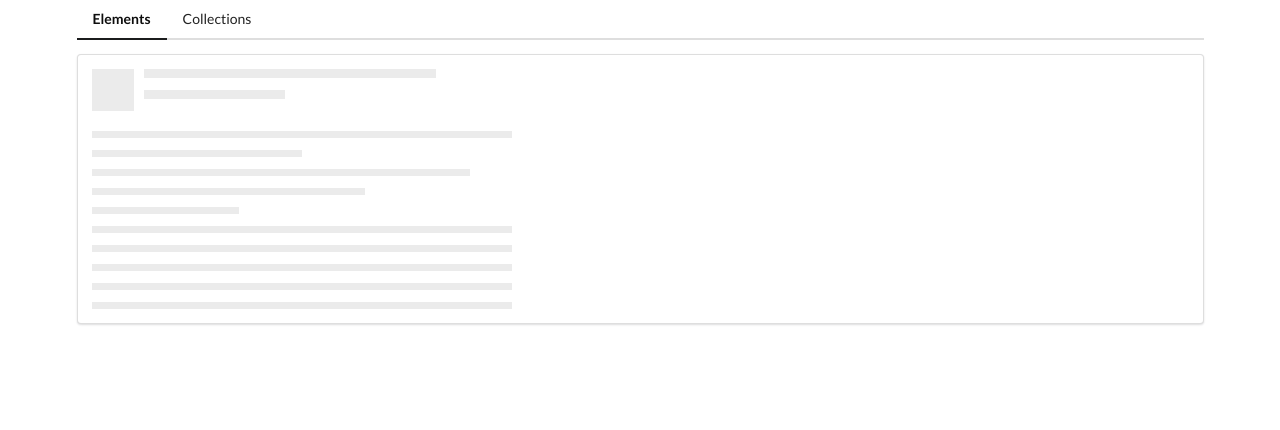
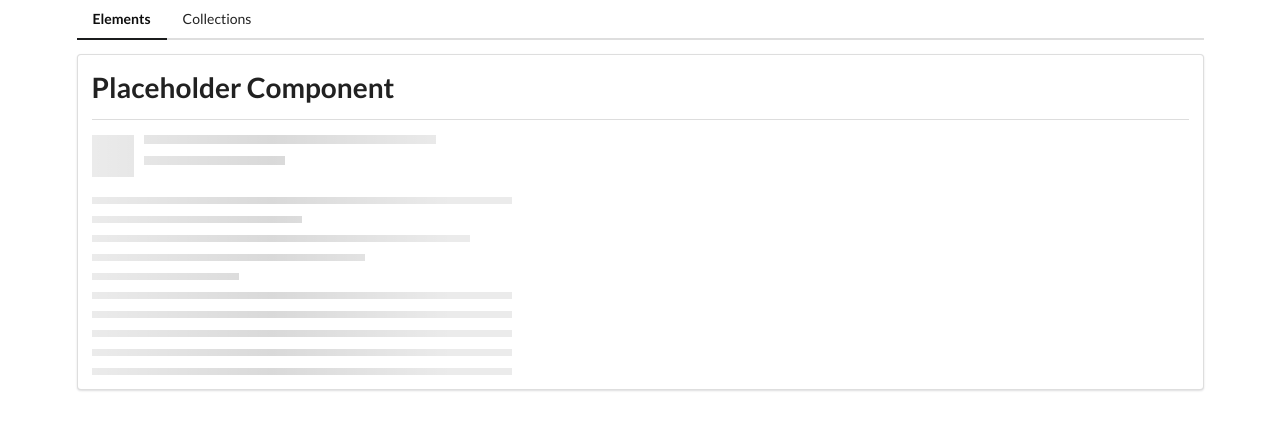
Before and after one commit to ClaytonDewey/comps-ng, an Angular app: page /elements in a window 1280 px wide. Shown: the top 430 px of the page. Built offline with nearby package versions, Linux system fonts and the light colour scheme.

Commit message:
Set up reusable divider component

```diff
--- a/src/app/elements/elements-home/elements-home.component.html
+++ b/src/app/elements/elements-home/elements-home.component.html
@@ -1 +1,5 @@
+<app-divider>
+    Placeholder Component
+</app-divider>
+
 <app-placeholder [lines]="10"></app-placeholder>
--- a/src/app/elements/elements.module.ts
+++ b/src/app/elements/elements.module.ts
@@ -1,6 +1,7 @@
 import { NgModule } from '@angular/core';
 import { CommonModule } from '@angular/common';
 
+import { SharedModule } from '../shared/shared.module';
 import { ElementsRoutingModule } from './elements-routing.module';
 import { ElementsHomeComponent } from './elements-home/elements-home.component';
 import { PlaceholderComponent } from './placeholder/placeholder.component';
@@ -15,7 +16,8 @@ import { TimesDirective } from './times.directive';
   ],
   imports: [
     CommonModule,
-    ElementsRoutingModule
+    ElementsRoutingModule,
+    SharedModule
   ]
 })
 export class ElementsModule { }
--- a/src/app/shared/divider/divider.component.html
+++ b/src/app/shared/divider/divider.component.html
@@ -1 +1,4 @@
-<p>divider works!</p>
+<h1>
+    <ng-content></ng-content>
+</h1>
+<div class="ui divider"></div>
--- a/src/app/shared/shared.module.ts
+++ b/src/app/shared/shared.module.ts
@@ -10,6 +10,7 @@ import { DividerComponent } from './divider/divider.component';
   ],
   imports: [
     CommonModule
-  ]
+  ],
+  exports: [DividerComponent]
 })
 export class SharedModule { }
```
